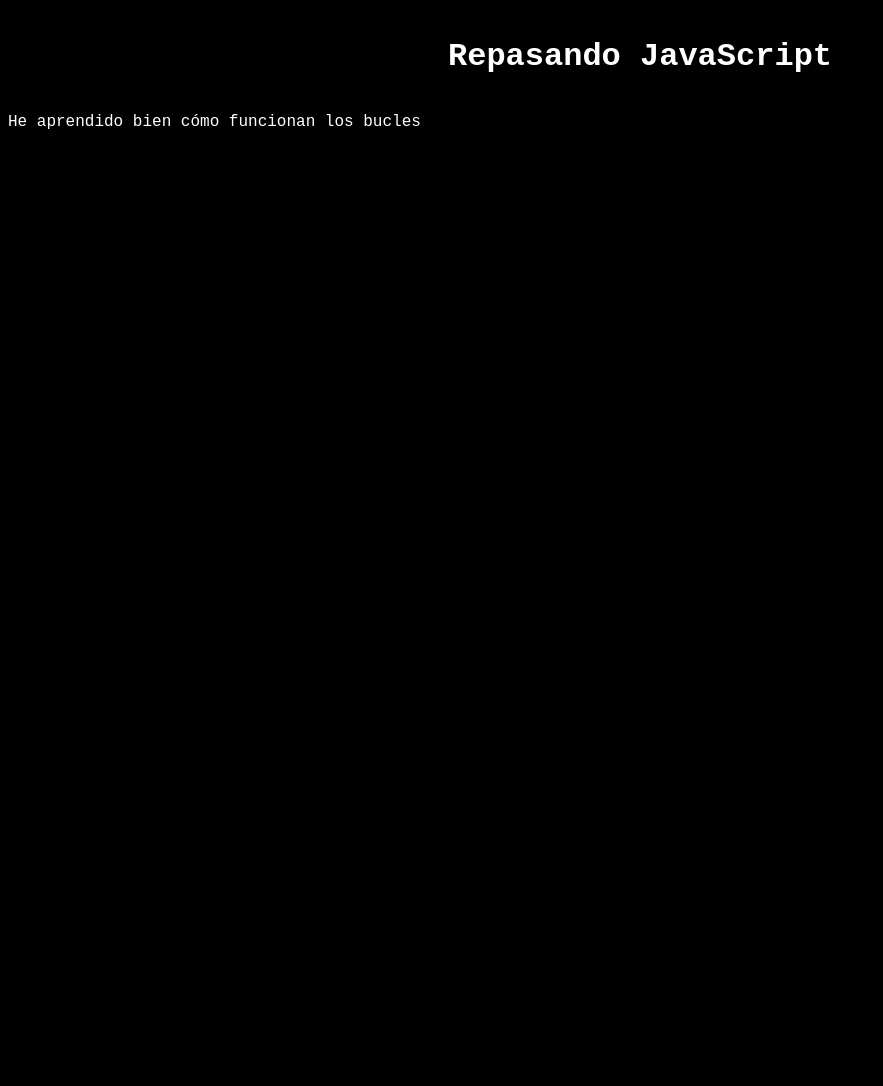
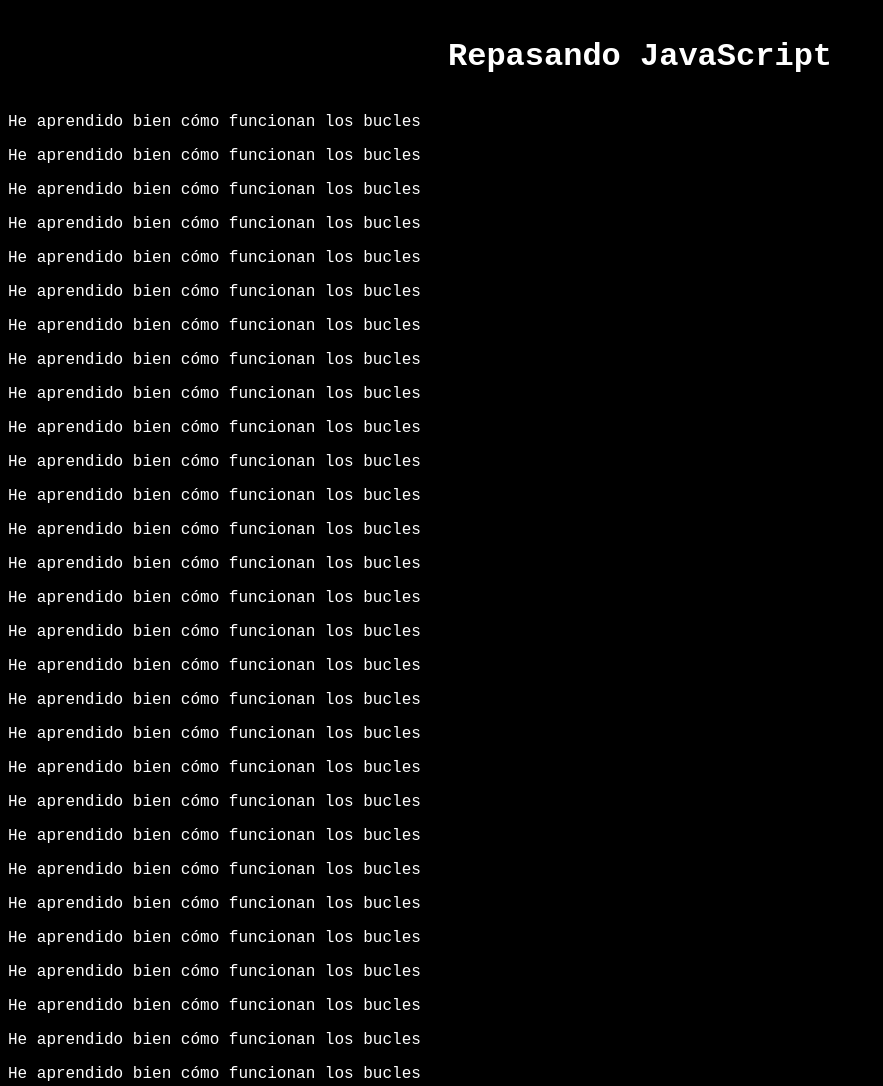
Before and after one commit to AntonellaM/repaso-javascript, a plain HTML site: page index.html in a window 1280 px wide. Shown: the top 1086 px of the page, without its empty margins (0-883 px from the left). Before the commit the page ends 800 px from the top, so only its background shows below. Drawn offline with Linux system fonts and the light colour scheme.

Commit message:
Añadida la funcionalidad que pinta en la pizarra 100 veces un mensaje

```diff
--- a/index.html
+++ b/index.html
@@ -7,7 +7,9 @@
 </head>
 <body>
   <h1>Repasando JavaScript</h1>
-  <p></p>
+  <div>
+  <p>He aprendido bien cómo funcionan los bucles</p>
+  </div>
   <script type="text/javascript" src="index.js"></script>
 </body>
 </html>
--- a/index.js
+++ b/index.js
@@ -1,4 +1,17 @@
 console.log("Repasando JavaScript")
 
-var paragraph = document.querySelector("p");
+
+var paragraph = document.querySelector("div");
 paragraph.innerHTML = "He aprendido bien cómo funcionan los bucles";
+var frase = "He aprendido bien cómo funcionan los bucles"
+var resultado = "<p>" + "He aprendido bien cómo funcionan los bucles" + "</p>"
+
+
+for (var i = 0; i < 100; i++) {
+
+  frase = frase +  resultado
+
+  console.log (frase)
+}
+
+ paragraph.innerHTML = frase
```
